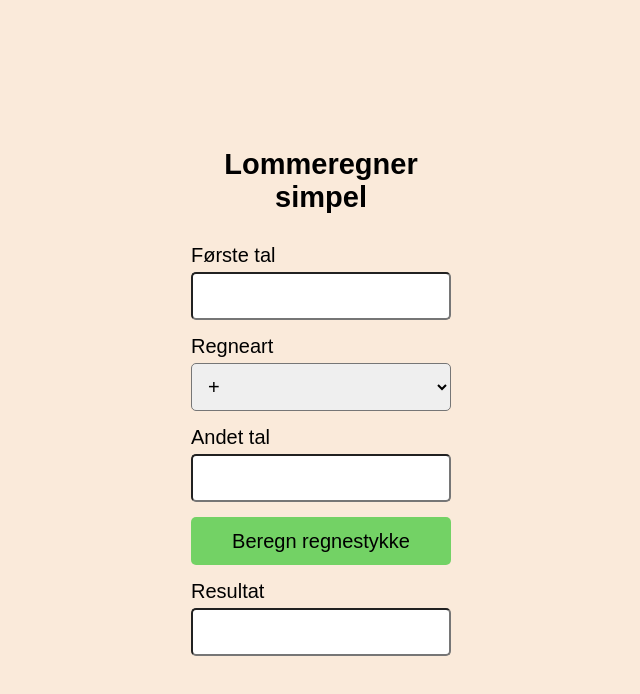
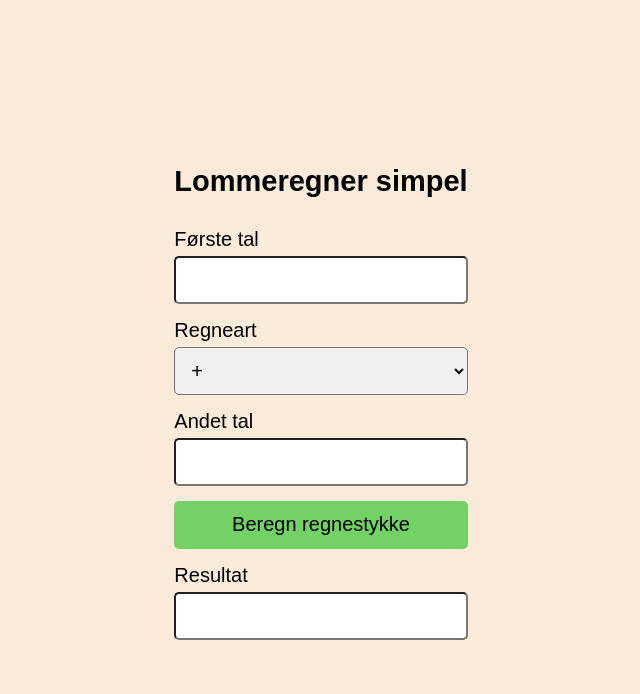
Before and after one commit to EmGo0001/exercises, a plain HTML site: page lommeregnere/lommeregner_simpel/index.html in a window 1280 px wide. Shown: the whole page, without its empty margins (319-959 px from the left). Drawn offline with Linux system fonts and the light colour scheme.

Commit message:
sidste style ændring

```diff
--- a/lommeregnere/lommeregner_simpel/lommeregner.css
+++ b/lommeregnere/lommeregner_simpel/lommeregner.css
@@ -8,10 +8,7 @@ body {
     background-color: rgba(249, 226, 204, 0.718);
 }
 
-.style {
-    text-align: left;
-    width: 260px;
-}
+
 
 h1 {
     font-size: 29px;
```
